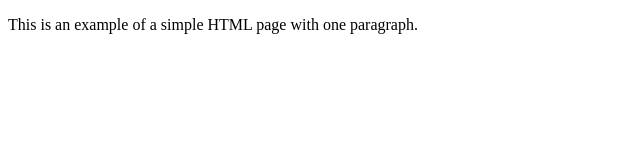
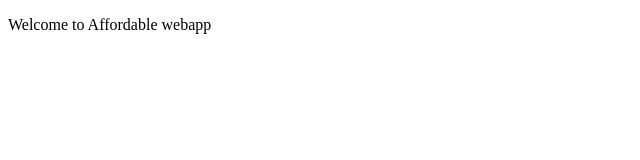
Before and after one commit to Mithun-Kalarikal/affordablewebs3bucket-test, a plain HTML site: page index.html in a window 1280 px wide. Shown: the whole page, without its empty margins (0-640 px from the left). Drawn offline with Linux system fonts and the light colour scheme.

Commit message:
commit update index page

```diff
--- a/index.html
+++ b/index.html
@@ -4,6 +4,6 @@
         <title>Example affordable web</title>
     </head>
     <body>
-        <p>This is an example of a simple HTML page with one paragraph.</p>
+        <p>Welcome to Affordable webapp</p>
     </body>
 </html>
```
